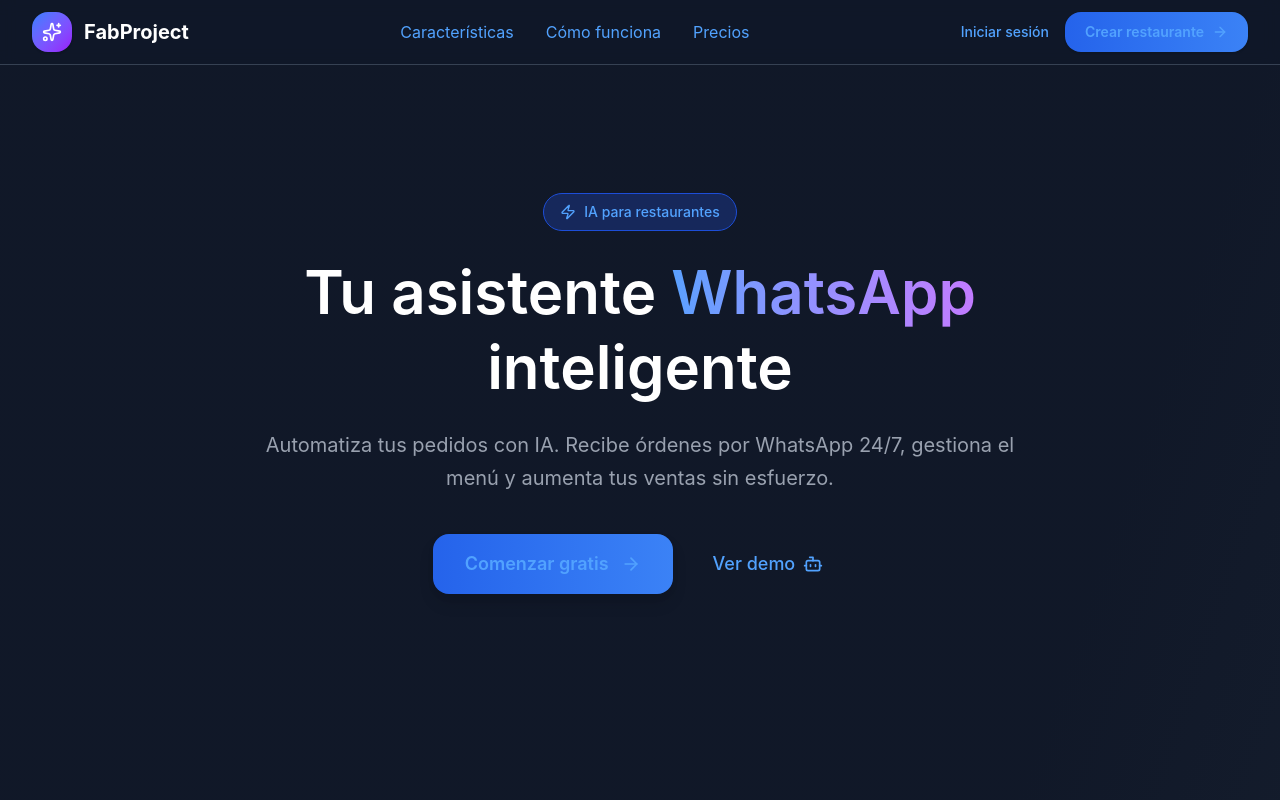
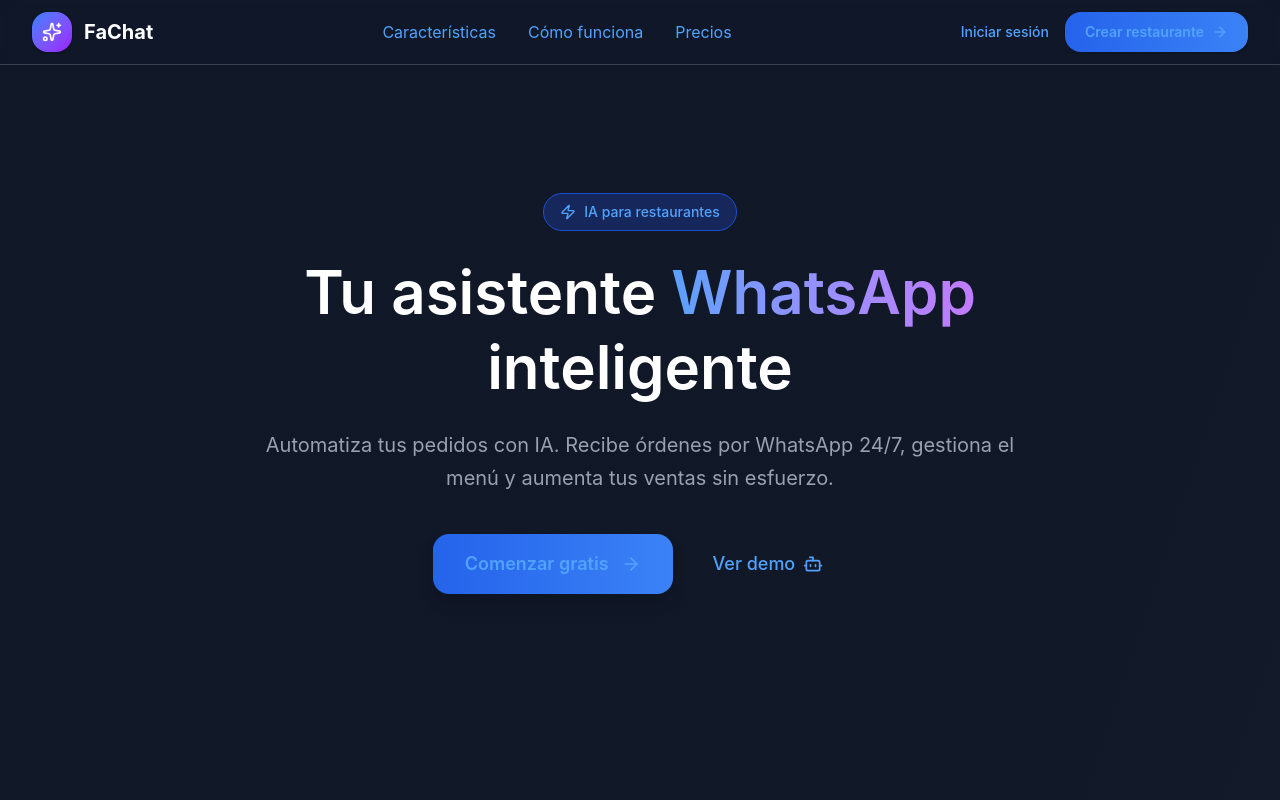
Before and after one commit to Ismael-FD/fabproject-panel, a Next.js app: page /landing in a window 1280 px wide. Shown: the top 800 px of the page. Built offline with nearby package versions, Linux system fonts and the light colour scheme.

Commit message:
refactor: rename application from FabProject to FaChat
- Updated page title and description in layout.tsx
- Changed brand name in all UI components (TopNav, Sidebar)
- Updated landing page branding
- Updated login page branding
- Changed default fallback names throughout the app

```diff
--- a/src/app/landing/page.js
+++ b/src/app/landing/page.js
@@ -14,7 +14,7 @@
               <div className="w-10 h-10 rounded-2xl bg-gradient-to-br from-blue-500 to-purple-600 flex items-center justify-center shadow-apple">
                 <Sparkles className="w-5 h-5 text-white" />
               </div>
-              <span className="text-xl font-bold text-white">FabProject</span>
+              <span className="text-xl font-bold text-white">FaChat</span>
             </div>
             <nav className="hidden md:flex items-center gap-8">
               <a href="#features" className="text-gray-400 hover:text-white transition-colors">Características</a>
@@ -314,7 +314,7 @@
                 <div className="w-10 h-10 rounded-2xl bg-gradient-to-br from-blue-500 to-purple-600 flex items-center justify-center">
                   <Sparkles className="w-5 h-5 text-white" />
                 </div>
-                <span className="text-xl font-bold text-white">FabProject</span>
+                <span className="text-xl font-bold text-white">FaChat</span>
               </div>
               <p className="text-gray-400 leading-relaxed max-w-md">
                 Transformamos restaurantes con inteligencia artificial.
@@ -342,7 +342,7 @@
           </div>
 
           <div className="border-t border-gray-800 mt-8 pt-8 text-center text-gray-400 text-sm">
-            <p>&copy; 2024 FabProject. Todos los derechos reservados.</p>
+            <p>&copy; 2024 FaChat. Todos los derechos reservados.</p>
           </div>
         </div>
       </footer>
--- a/src/app/layout.tsx
+++ b/src/app/layout.tsx
@@ -1,8 +1,8 @@
 import "./globals.css";
 
 export const metadata = {
-  title: "FabProject Panel",
-  description: "Panel de administración para FabProject",
+  title: "FaChat",
+  description: "Panel de administración para FaChat",
 };
 
 export default function RootLayout({
--- a/src/app/login/page.js
+++ b/src/app/login/page.js
@@ -52,7 +52,7 @@
               <Bot className="w-5 h-5 text-white" />
             </div>
             <div>
-              <span className="text-white font-bold text-xl tracking-tight">FabProject</span>
+              <span className="text-white font-bold text-xl tracking-tight">FaChat</span>
               <p className="text-gray-400 text-xs font-medium">Panel de Control</p>
             </div>
           </div>
@@ -75,7 +75,7 @@
               <div key={i} className="w-10 h-10 rounded-full border-2 border-gray-800 shadow-apple" style={{backgroundColor: c}} />
             ))}
           </div>
-          <p className="text-gray-400 text-sm font-medium">Más de 30 restaurantes confían en FabProject</p>
+          <p className="text-gray-400 text-sm font-medium">Más de 30 restaurantes confían en FaChat</p>
         </div>
       </div>
 
@@ -88,7 +88,7 @@
               <Bot className="w-5 h-5 text-white" />
             </div>
             <div>
-              <span className="text-white font-bold text-xl tracking-tight">FabProject</span>
+              <span className="text-white font-bold text-xl tracking-tight">FaChat</span>
               <p className="text-gray-400 text-xs font-medium">Panel de Control</p>
             </div>
           </div>
--- a/src/components/layout/Sidebar.js
+++ b/src/components/layout/Sidebar.js
@@ -80,7 +80,7 @@
           </div>
           {isExpanded && (
             <div className="overflow-hidden">
-              <span className="text-white font-bold text-lg tracking-tight whitespace-nowrap">{restaurante?.nombre || "FabProject"}</span>
+              <span className="text-white font-bold text-lg tracking-tight whitespace-nowrap">{restaurante?.nombre || "FaChat"}</span>
               <p className="text-gray-400 text-xs font-medium whitespace-nowrap">Panel de Control</p>
             </div>
           )}
--- a/src/components/layout/TopNav.js
+++ b/src/components/layout/TopNav.js
@@ -10,7 +10,7 @@
           <div className="w-8 h-8 rounded-lg bg-gradient-to-br from-blue-500 to-blue-600 flex items-center justify-center">
             <span className="text-white font-bold text-sm">F</span>
           </div>
-          <span className="text-slate-900 font-semibold">FabProject</span>
+          <span className="text-slate-900 font-semibold">FaChat</span>
         </div>
         <button
           onClick={onToggleSidebar}
```
